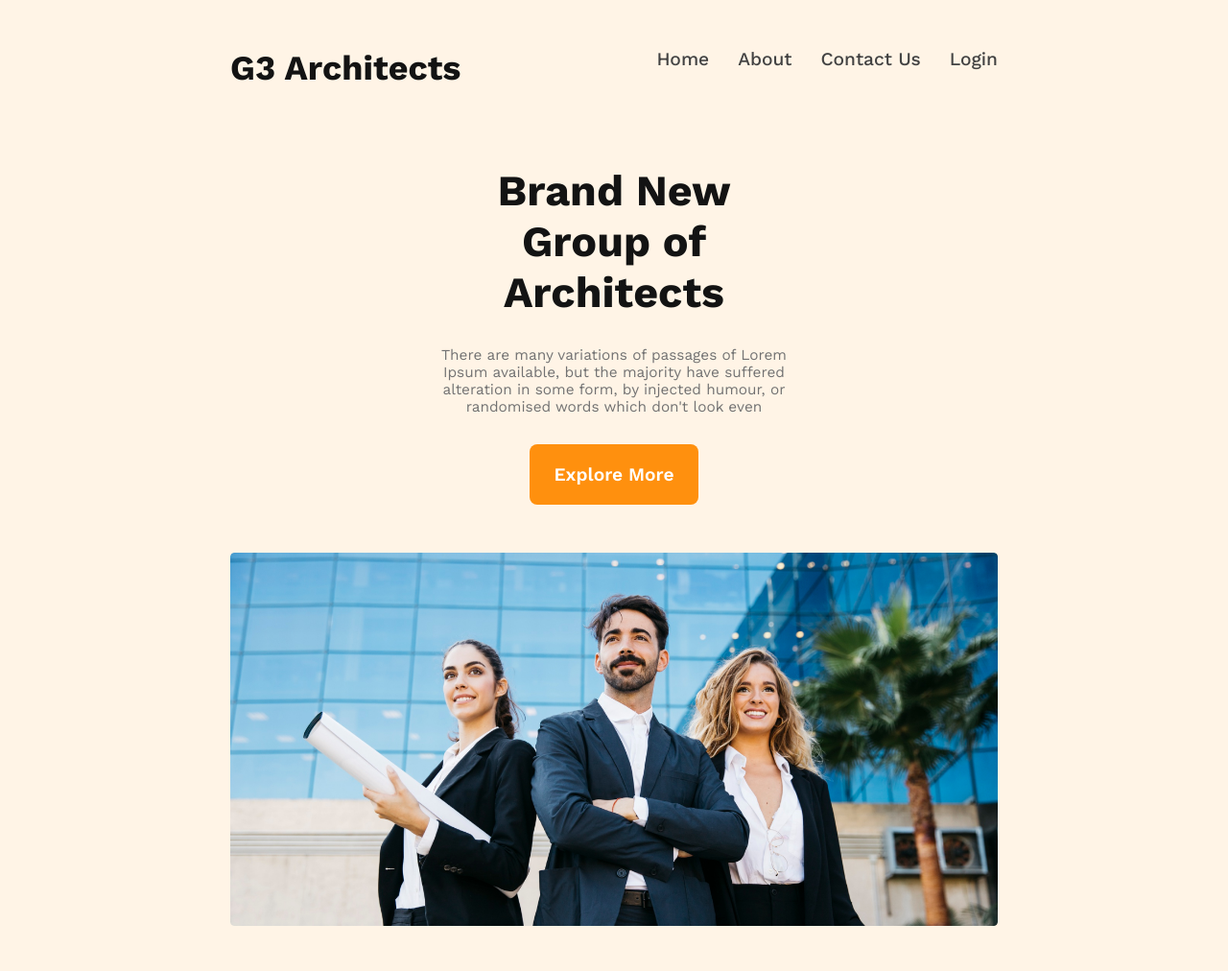
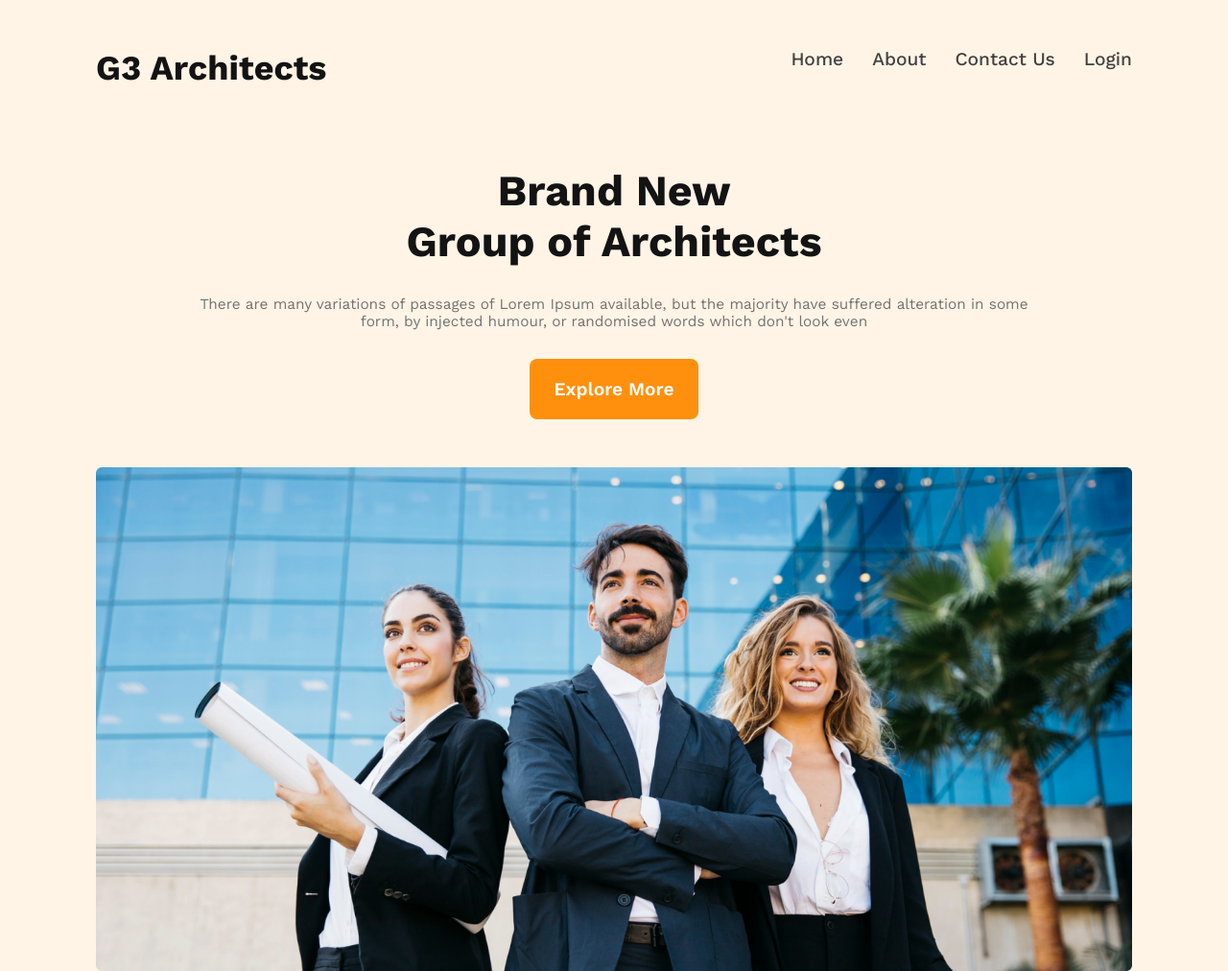
Before and after one commit to jewelmia24/responsive-architects-web, a plain HTML site: page index.html in a window 1280 px wide. Shown: the top 1012 px of the page at 96% size. Drawn offline with nearby package versions, Linux system fonts and the light colour scheme.

Commit message:
'error solve

```diff
--- a/styles/style.css
+++ b/styles/style.css
@@ -36,7 +36,7 @@
  /* nav related styles */
  header {
      background: rgba(255, 144, 14, 0.10);
-     padding: 50px 240px;
+     padding: 50px 100px;
  }
 
  .nav-container {
@@ -61,7 +61,7 @@
  .header-container {
      margin-top: 80px;
      text-align: center;
-     padding: 0px 200px;
+     padding: 0px 100px;
  }
 
  .header-title {
@@ -79,7 +79,7 @@
  /* main ralated styles */
  /* team ralated styles */
  main {
-     margin: 60px 200px;
+     margin: 60px 100px;
  }
 
  .team-section {
```
